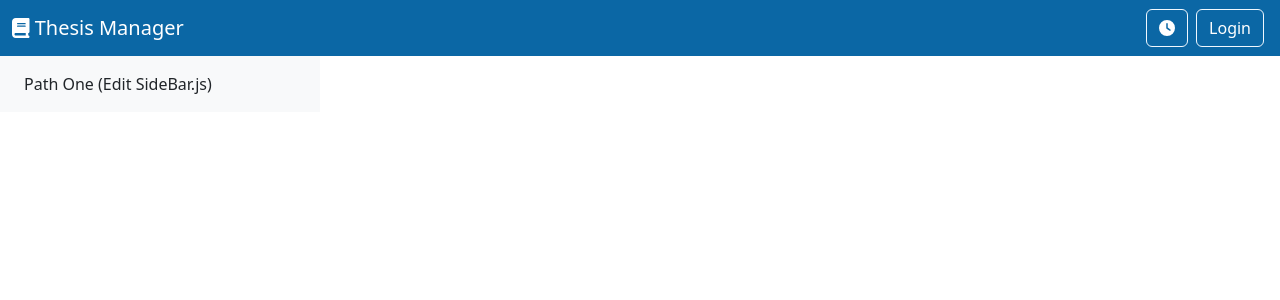
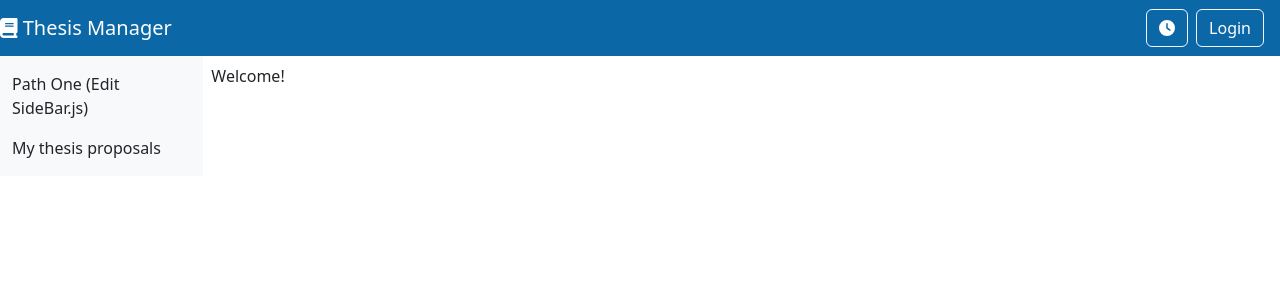
Before and after one commit to Nicolfo/thesis-management, a React (Create React App) app in the folder frontend/: page / in a window 1280 px wide. Shown: the top 300 px of the page. Built offline with nearby package versions, Linux system fonts and the light colour scheme.

Commit message:
Front-end placeholder and sidebar fix

```diff
--- a/frontend/src/App.js
+++ b/frontend/src/App.js
@@ -4,26 +4,24 @@ import { fas } from '@fortawesome/free-solid-svg-icons';
 import { far } from '@fortawesome/free-regular-svg-icons';
 import './App.css';
 import 'bootstrap/dist/css/bootstrap.min.css';
-import {BrowserRouter as Router, useLocation} from "react-router-dom";
+import { BrowserRouter as Router, useLocation } from "react-router-dom";
 import Navigation from "./Navigation/Navigation";
-import {LoginLayout} from "./LoginLayout/LoginLayout";
+import { LoginLayout } from "./LoginLayout/LoginLayout";
 import { useEffect, useState } from 'react';
 import dayjs from 'dayjs';
+import BrowseProposalsContent from "./Content/BrowseProposalsContent";
+import SideBar from './SideBar/SideBar';
 
 function Content(props) {
-
-
-
-
-
-  const [user, setUser] = useState(null);
 
   const path = useLocation().pathname.toString();
   switch (path) {                                //add to this switch-case your content (defined in the Content folder)
     case "/":
-      return <Navigation user={user} realDate={props.realDate} applicationDate={props.applicationDate} updateApplicationDate={props.updateApplicationDate}/>
+      return <>Welcome!</>
     case "/login":
-      return <LoginLayout user={user} setUser={setUser}/>
+      return <LoginLayout user={props.user} setUser={props.setUser} />
+    case "/teacher/proposal/browse":
+      return <BrowseProposalsContent />
 
     default:
       return <h1>Path not found</h1>
@@ -47,6 +45,8 @@ function App() {
   const [offsetDate, setOffsetDate] = useState(0);
   const [applicationDate, setApplicationDate] = useState(dayjs());
 
+  const [user, setUser] = useState(null);
+
   const updateApplicationDate = dateStr => {
     let date = dayjs(dateStr);
     // If the user didn't provide a valid date, default to the current one
@@ -60,19 +60,23 @@ function App() {
   useEffect(() => {
     setRealDate(dayjs());
     setApplicationDate(realDate.add(offsetDate, "day"));
-  },[]);
+  }, []);
 
   return (
-      <div className="container-fluid" style={{height: '90vh', padding:'0rem'}}>
-        <div className="row align-items-start">
-          <Router>
-            <div>
-              <Content realDate={realDate} applicationDate={applicationDate} updateApplicationDate={updateApplicationDate}>
-              </Content>
+    <div className="container-fluid" style={{ height: '90vh', padding: '0rem' }}>
+      <div className="row align-items-start">
+        <Router>
+          <Navigation user={user} realDate={realDate} applicationDate={applicationDate} updateApplicationDate={updateApplicationDate} />
+          <div className="row g-0">
+            <SideBar></SideBar>
+            <div className="col-10 p-2">
+            <Content realDate={realDate} applicationDate={applicationDate} updateApplicationDate={updateApplicationDate} user={user} setUser={setUser}>
+            </Content>
             </div>
-          </Router>
-        </div>
+          </div>
+        </Router>
       </div>
+    </div>
   );
 }
 
--- a/frontend/src/Content/BrowseProposalsContent.js
+++ b/frontend/src/Content/BrowseProposalsContent.js
@@ -1,21 +1,25 @@
 import { useState } from "react";
 import { useEffect } from "react";
 import API from "../API/API";
+import { Table } from "react-bootstrap";
 
-function BrowseProposalsContent() {
+export default function BrowseProposalsContent() {
 
     const [proposalList, setProposalList] = useState([]);
 
-    const getProposalList = async () => {
-        const list = await API.getAllProposals();
-        setProposalList(list);
-    }
 
-    useEffect(() => getProposalList(), []);
+
+    useEffect(() => {
+        const getProposalList = async () => {
+            const list = await API.getAllProposals();
+            setProposalList(list);
+        }
+        getProposalList();
+    }, []);
 
     return (
         <>
-            <h4>Thesis Proposals</h4>
+            <h4>Your thesis proposals</h4>
             <Table striped hover>
                 <thead>
                     <tr>
@@ -26,23 +30,7 @@ function BrowseProposalsContent() {
                     </tr>
                 </thead>
                 <tbody>
-                    <tr>
-                    <td>1</td>
-                    <td>Mark</td>
-                    <td>Otto</td>
-                    <td>@mdo</td>
-                    </tr>
-                    <tr>
-                    <td>2</td>
-                    <td>Jacob</td>
-                    <td>Thornton</td>
-                    <td>@fat</td>
-                    </tr>
-                    <tr>
-                    <td>3</td>
-                    <td colSpan={2}>Larry the Bird</td>
-                    <td>@twitter</td>
-                    </tr>
+                    { proposalList.map(proposal => <ProposalRow proposal={proposal} />) }
                 </tbody>
                 </Table>
         </>
@@ -50,10 +38,14 @@ function BrowseProposalsContent() {
 
 }
 
-function ProposalsTable({ proposalList }) {
-
-}
 
 function ProposalRow({ proposal }) {
-
+    return (
+        <tr>
+            <td>{ proposal.supervisor.surname + " " + proposal.supervisor.name }</td>
+            <td>{ proposal.title }</td>
+            <td>{ proposal.level }</td>
+            <td>{ proposal.cdS }</td>
+        </tr>
+    )
 }
--- a/frontend/src/Navigation/Navigation.js
+++ b/frontend/src/Navigation/Navigation.js
@@ -1,13 +1,10 @@
 import NavBar from "../NavBar/NavBar";
-import SideBar from "../SideBar/SideBar";
 
 function Navigation(props) {
     return (
         <>
             <NavBar user={props.user} realDate={props.realDate} applicationDate={props.applicationDate} updateApplicationDate={props.updateApplicationDate}>
             </NavBar>
-            <SideBar>
-            </SideBar>
         </>
     );
 }
--- a/frontend/src/SideBar/SideBar.js
+++ b/frontend/src/SideBar/SideBar.js
@@ -4,20 +4,22 @@ function SideBar(props){
     const navigate = useNavigate();
 
     return (
-        <div className="d-flex flex-column flex-shrink-0 bg-light col-3 p-2">
+        <div className="d-flex flex-column bg-light p-2 col-2">
 
-            <aside>
                 <ul className="nav nav-pills flex-column mb-auto nav-fill ">
                     <li className="nav-item">
                         <button className={path==='/path-one' ? "nav-link active link-light text-start":"nav-link link-dark text-start"} onClick={()=>{navigate('/path-one')}} >
                             Path One (Edit SideBar.js)
                         </button>
                     </li>
-
+                    <li className="nav-item">
+                        <button className={path==='/teacher/proposal/browse' ? "nav-link active link-light text-start":"nav-link link-dark text-start"} onClick={()=>{navigate('/teacher/proposal/browse')}} >
+                            My thesis proposals
+                        </button>
+                    </li>
 
 
                 </ul>
-            </aside>
 
         </div>
 
```
